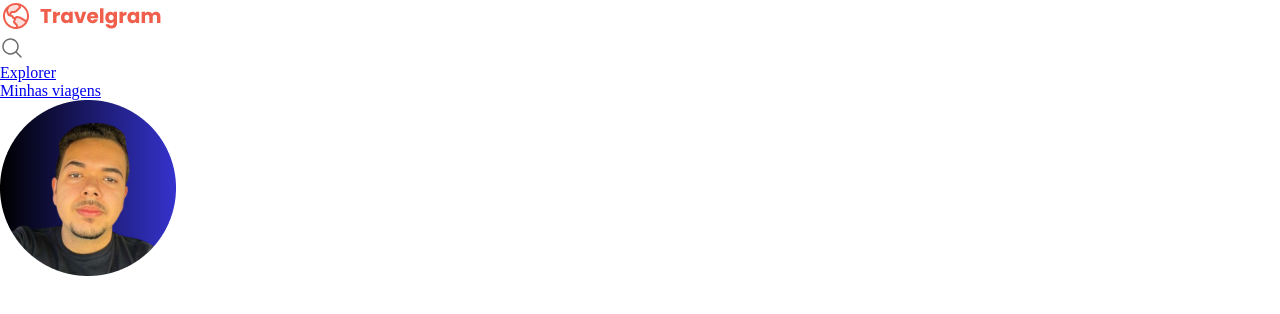
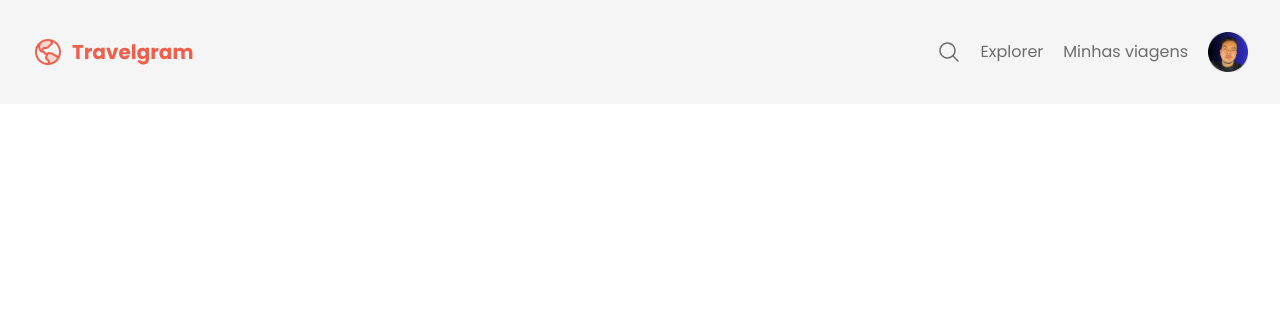
Before and after one commit to fabianogomes01/Travelgram, a plain HTML site: page index.html in a window 1280 px wide. Drawn offline with Linux system fonts and the light colour scheme.

Commit message:
done nav

```diff
--- a/index.html
+++ b/index.html
@@ -12,7 +12,8 @@
     <link rel="stylesheet" href="./styles/index.css">
 </head>
 <body>
-    <nav>
+    <div class="bg-surface-color">
+        <nav class="container">
             <a href="#" id="logo">
                 <img src="assets/Logo.svg" alt="Logomarca">
             </a>
@@ -30,6 +31,7 @@
                 </a></li>
             </ul>
         </nav>
+    </div>
 
     <header>
 
--- a/styles/global.css
+++ b/styles/global.css
@@ -23,3 +23,29 @@
     --text-md: 14px/175% var(--font-family);
     --text-sm: 12px/175% var(--font-family);
 }
+
+body {
+    font: var(--text);
+    color: var(--text-color-secondary);
+    background-color: var(--background-color);
+}
+
+a {
+    text-decoration: none;
+    color: var(--text-color-secondary);
+}
+
+a:hover {
+    color: var(--brand-color);
+    text-decoration: underline;
+}
+
+.container {
+    padding-inline: 32px;
+    max-width: 1280px;
+    margin-inline: auto;
+}
+
+.bg-surface-color {
+    background-color: var(--surface-color);
+}
--- a/styles/index.css
+++ b/styles/index.css
@@ -1 +1,2 @@
 @import url(global.css);
+@import url(nav.css);
--- /dev/null
+++ b/styles/nav.css
@@ -0,0 +1,20 @@
+nav {
+    display: flex;
+    justify-content: space-between;
+    align-items: center;
+    line-height: 0;
+    padding-block: 24px;
+}
+
+nav ul {
+    list-style: none;
+    display: flex;
+    align-items: center;
+    gap: 20px;
+    padding-block: 8px;
+}
+
+nav ul li:last-child img {
+    width: 40px;
+    height: 40px;
+}
```
Lines whose indentation alone changed are shown as unchanged.
